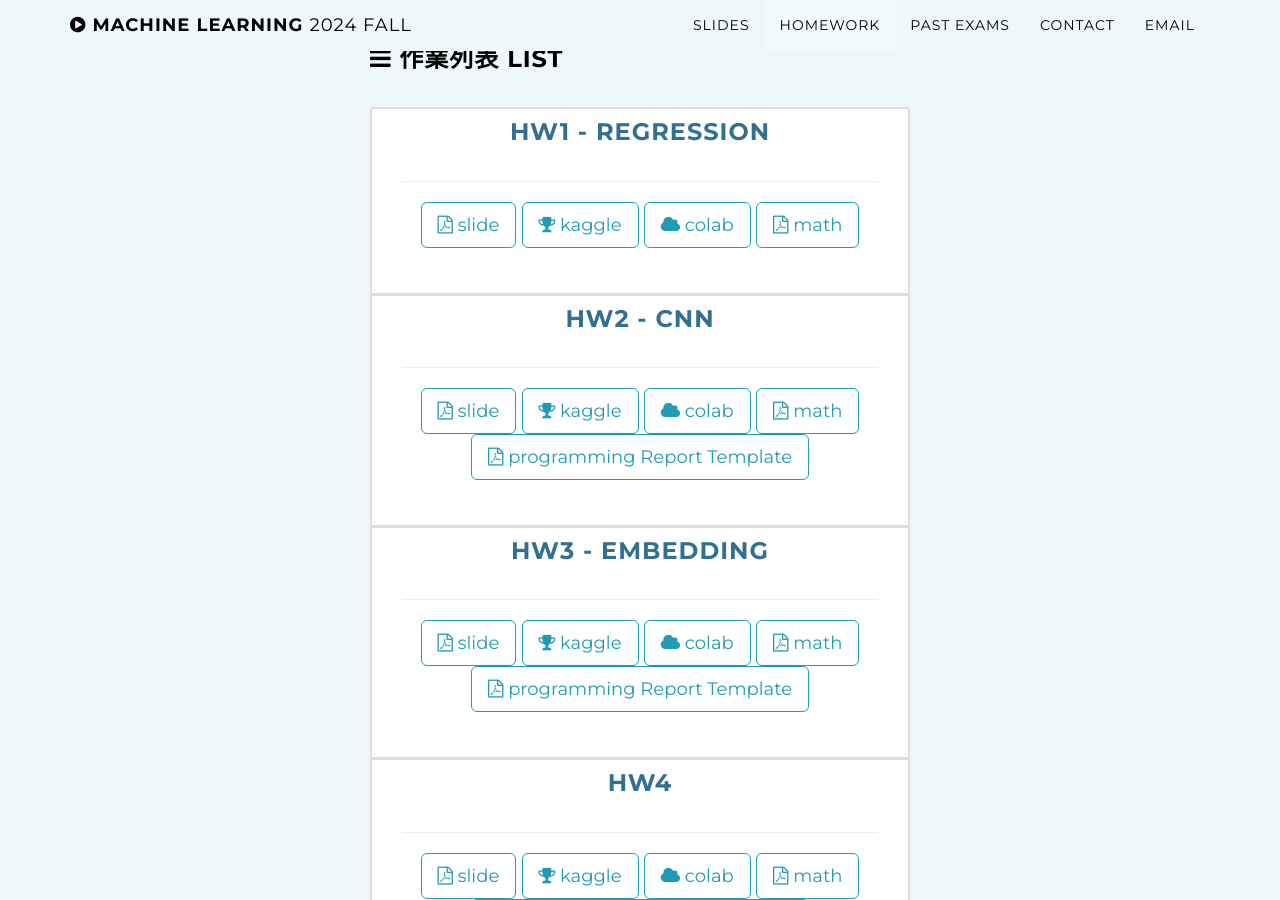
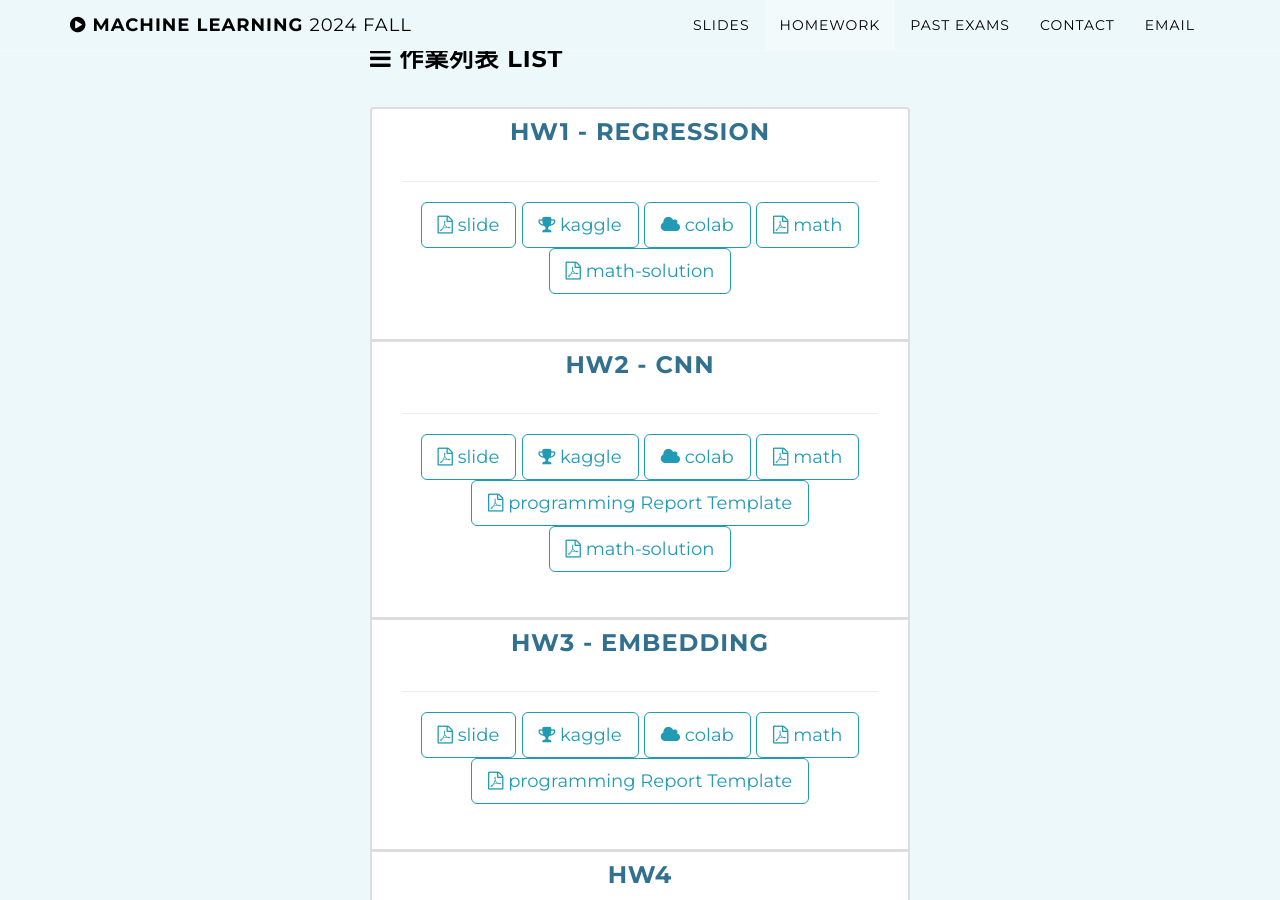
Before and after one commit to ntueemlta2024/ntueemlta2024.github.io, a Jekyll site: the page built from index.html, in a window 1280 px wide and 900 px high, scrolled down 4780 px. Built offline with Jekyll 4.4.1, drawn with Linux system fonts in a browser that asks for light colours; part of the change alters nothing that is shown.

Commit message:
add solutions

```diff
--- a/_config.yml
+++ b/_config.yml
@@ -329,9 +329,9 @@ homeworks:
       #   kind: youtube-play
       #   url: https://youtube.com/playlist?list=PLIKHU3mMrCpiHAV7VKuQRgJRMkygmkou1&feature=shared
 
-      # - title: math-solution
-      #   kind: file-pdf-o
-      #   url: https://ntueemlta2023.github.io/homeworks/hw1/ml-2023fall-hw1-math-solution.pdf
+      - title: math-solution
+        kind: file-pdf-o
+        url: https://ntueemlta2024.github.io/homeworks/hw1/ml-2024fall-hw1-math-solution.pdf
   - title: HW2 - CNN
     links:
       # - title: video # video
@@ -352,9 +352,9 @@ homeworks:
       - title: programming Report Template
         kind: file-pdf-o
         url: https://docs.google.com/document/d/1aemcSk_NYGTBmhw1oXPiypV5aE7xbzUP/edit
-      # - title: math-solution
-      #   kind: file-pdf-o
-      #   url: https://ntueemlta2023.github.io/homeworks/hw2/ml-2023fall-hw2-math-solution.pdf
+      - title: math-solution
+        kind: file-pdf-o
+        url: https://ntueemlta2024.github.io/homeworks/hw2/ml-2024fall-hw2-math-solution.pdf
 
   - title: HW3 - Embedding
     links:
```
Also changed, not shown: 2 other files.
